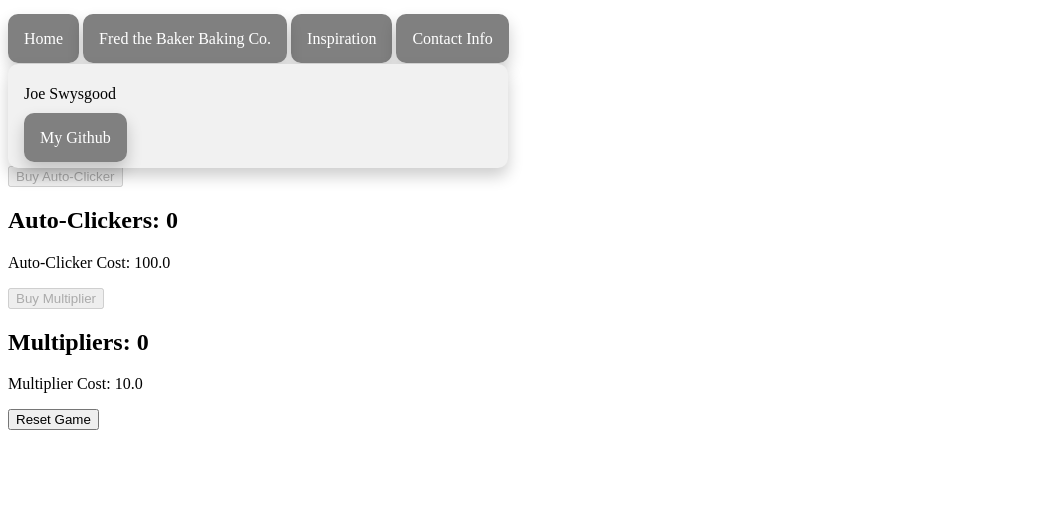
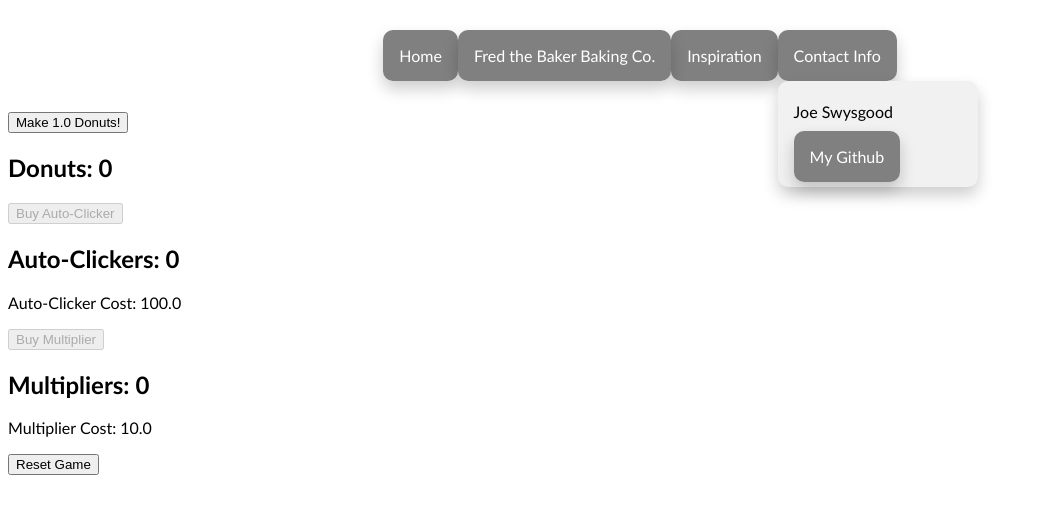
Before and after one commit to 2022-Spring-Cohort/donut-maker-JSwys, a website built with Parcel: page index.html in a window 1280 px wide. Both pictures are taken after a click on the link "Contact Info". Shown: the whole page, without its empty margins (0-1043 px from the left). Built offline with nearby package versions, Linux system fonts and the light colour scheme.

Commit message:
before breaking css

```diff
--- a/css/styles.css
+++ b/css/styles.css
@@ -1,6 +1,16 @@
+
+
 .navbar {
   margin-top: 30px;
   margin-bottom: 30px;
+  font-family: 'Trebuchet MS', 'Lucida Sans Unicode', 'Lucida Grande', 'Lucida Sans', Arial, sans-serif;
+  display: flex;
+  align-items: center;
+  justify-content: center;
+}
+
+.container {
+  font-family: 'Trebuchet MS', 'Lucida Sans Unicode', 'Lucida Grande', 'Lucida Sans', Arial, sans-serif;
 }
 
 
@@ -28,18 +38,29 @@
 }
 
 /* The container <div> - needed to position the dropdown content */
-.dropdown {
+.dropdown, .dropdown2 {
   position: relative;
   display: inline-block;
 }
 
 /* Dropdown Content (Hidden by Default) */
-.dropdown-content, .dropdown-content2 {
+.dropdown-content {
   display: none;
   position: absolute;
   background-color: #f1f1f1;
   margin-top: 16px;
   min-width: 500px;
+  border-radius: 10px;
+  box-shadow: 0px 8px 16px 0px rgba(0,0,0,0.2);
+  z-index: 1;
+}
+
+.dropdown-content2 {
+  display: none;
+  position: absolute;
+  background-color: #f1f1f1;
+  min-width: 200px;
+  margin-top: 16px;
   border-radius: 10px;
   box-shadow: 0px 8px 16px 0px rgba(0,0,0,0.2);
   z-index: 1;
@@ -51,6 +72,10 @@
   padding: 5px 16px;
   text-decoration: none;
   display: block;
+}
+
+.github {
+  background-color: #f1f1f1;
 }
 
 /* Change color of dropdown links on hover */
--- a/index.html
+++ b/index.html
@@ -28,10 +28,11 @@
       </div>
     </div>
     <a href="https://orteil.dashnet.org/cookieclicker/" target="_blank" rel="noopener noreferrer">Inspiration</a>
-    <a class=dropbtn2>Contact Info</a>
+    <div class="dropdown2">
+      <a class=dropbtn2>Contact Info</a>
       <div id="myDropdown2" class="dropdown-content2">
         <p>Joe Swysgood</p>
-        <p><a hreft="https://github.com/JSwys">My Github</a></p>
+        <p><a class="github" href="https://github.com/JSwys" target="_blank" rel="noopener noreferrer">My Github</a></p>
       </div>
     </div>
   </div>
@@ -60,11 +61,11 @@
     <section class="reset">
       <button class="reset__button" type="button" name="resetButton">Reset Game</button>
     </section>
+  </div>
 
-    <script src="./js/Particles.js"></script>
-    <script src="./js/DonutMaker-App.js" type="module"></script>
+  <script src="./js/Particles.js"></script>
+  <script src="./js/DonutMaker-App.js" type="module"></script>
 
-  </div>
 </body>
 
 </html>
--- a/js/Particles.js
+++ b/js/Particles.js
@@ -18,7 +18,7 @@ class SpinningDonut {
         this.rotation = 0; //rotating around a circle
         this.opacity = 1; //0 completely transparent -> 1 completely visible
         this.size = Math.random() * 3;
-        this.image = "./images/donut.png"
+        this.image = "./images/donut.png";
     }
 
     update() {
```
